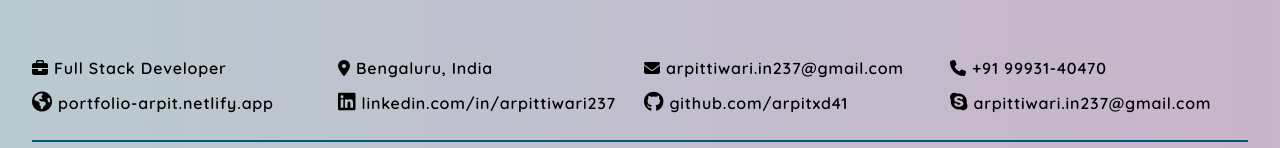
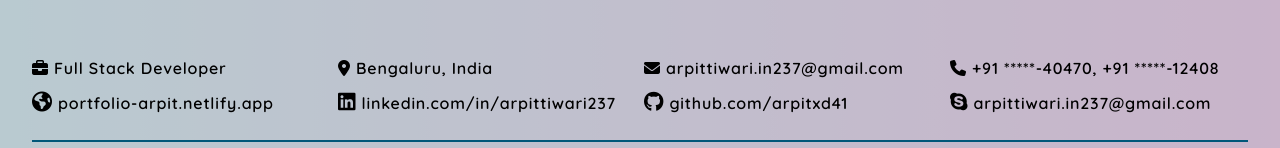
Before and after one commit to Arpitxd41/myPortfolio, a website: page dist/index.html in a window 1280 px wide. Shown: the part 4705-4853 px from the top of the page. Drawn offline with nearby package versions, Linux system fonts and the light colour scheme.

Commit message:
new modifications portfolio

```diff
--- a/dist/index.html
+++ b/dist/index.html
@@ -253,7 +253,7 @@
                             <span><i class="fa fa-envelope text-black" aria-hidden="true"></i> arpittiwari.in237@gmail.com</span>
                         </p>
                         <p class="primary-font text-md tracking-wider space-x-4 font-semibold">
-                            <span><i class="fa fa-phone text-black" aria-hidden="true"></i> +91 99931-40470</span>
+                            <span><i class="fa fa-phone text-black" aria-hidden="true"></i> +91 *****-40470, +91 *****-12408 </span>
                         </p>
                         <p class="primary-font text-md tracking-wider space-x-4 font-semibold">
                             <span><i class="fa fa-globe text-black text-xl" aria-hidden="true"></i> portfolio-arpit.netlify.app</span>
```
